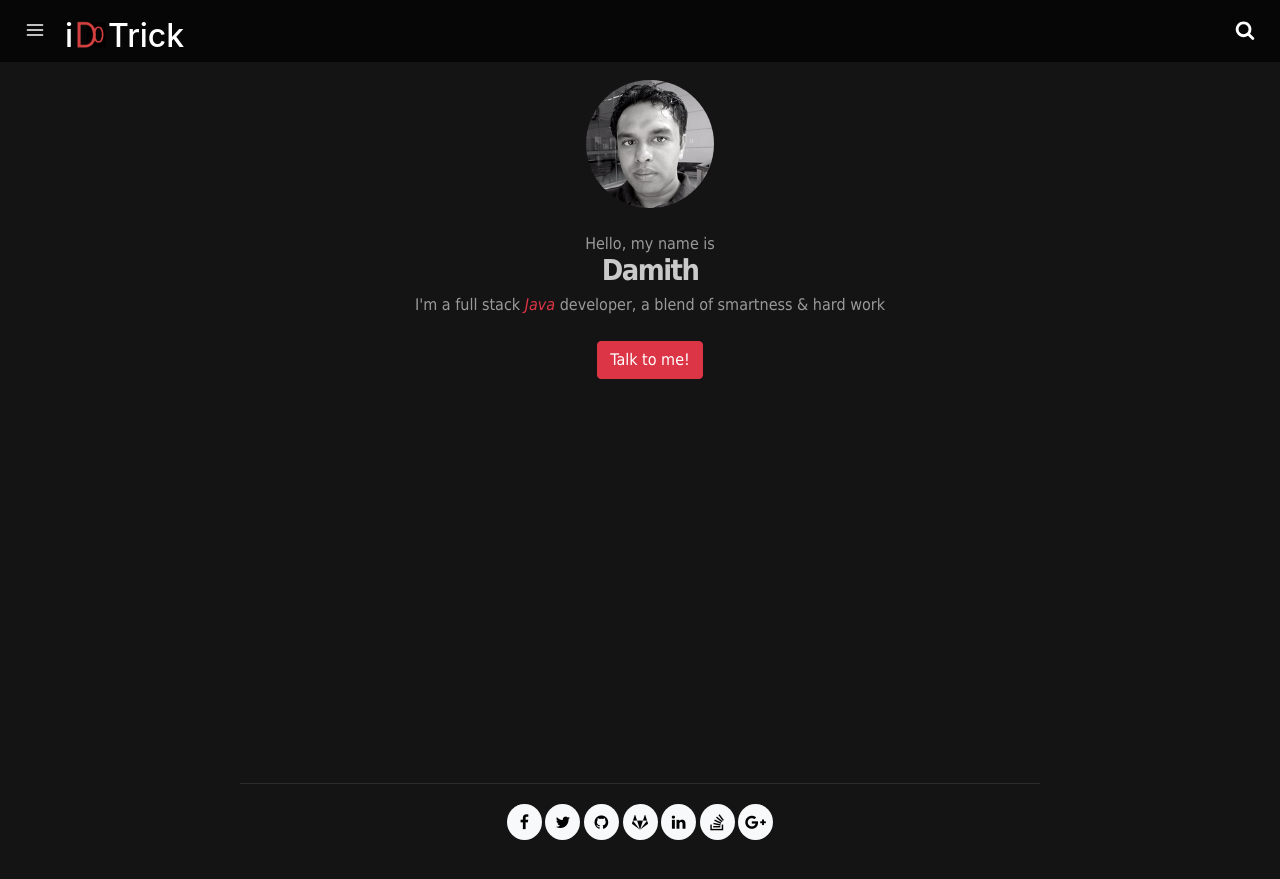
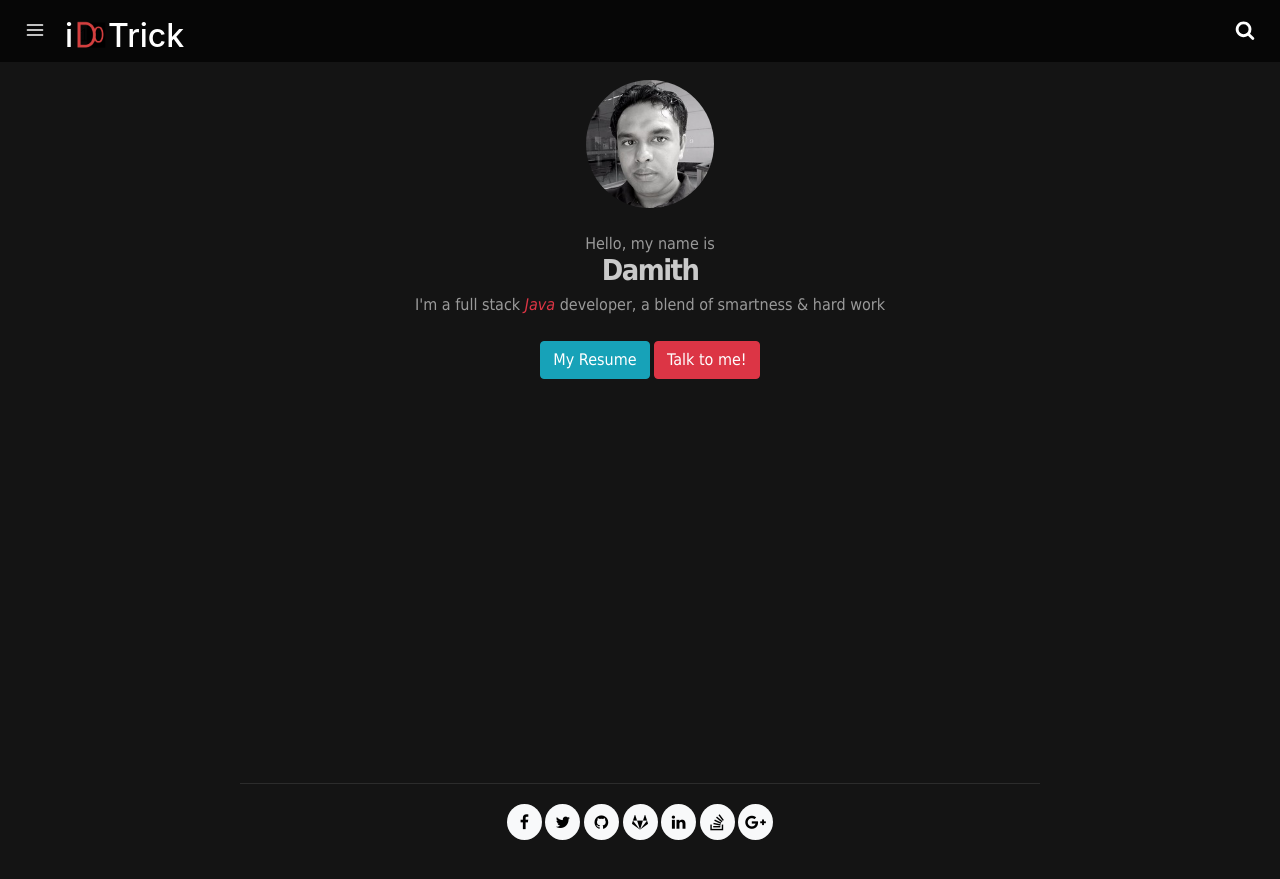
Before and after one commit to idotrick/idotrick.github.io, a Jekyll site: the page built from index.md, in a window 1280 px wide. Shown: the top 879 px of the page. Built offline with Jekyll 4.4.1, drawn with Linux system fonts in a browser that asks for light colours.

Commit message:
Blog Post

```diff
--- a/index.md
+++ b/index.md
@@ -12,6 +12,7 @@ layout: home
         a blend of smartness & hard work
 
         <br><br>
+        <a href="https://drive.google.com/open?id=1vzVK16ud7d8Crw0lzoHm4SKRHfCOdQWp" class="btn btn-info">My Resume</a>
         <a href="/contact/" class="btn btn-danger">Talk to me!</a>
     </div>
 </div>
```
